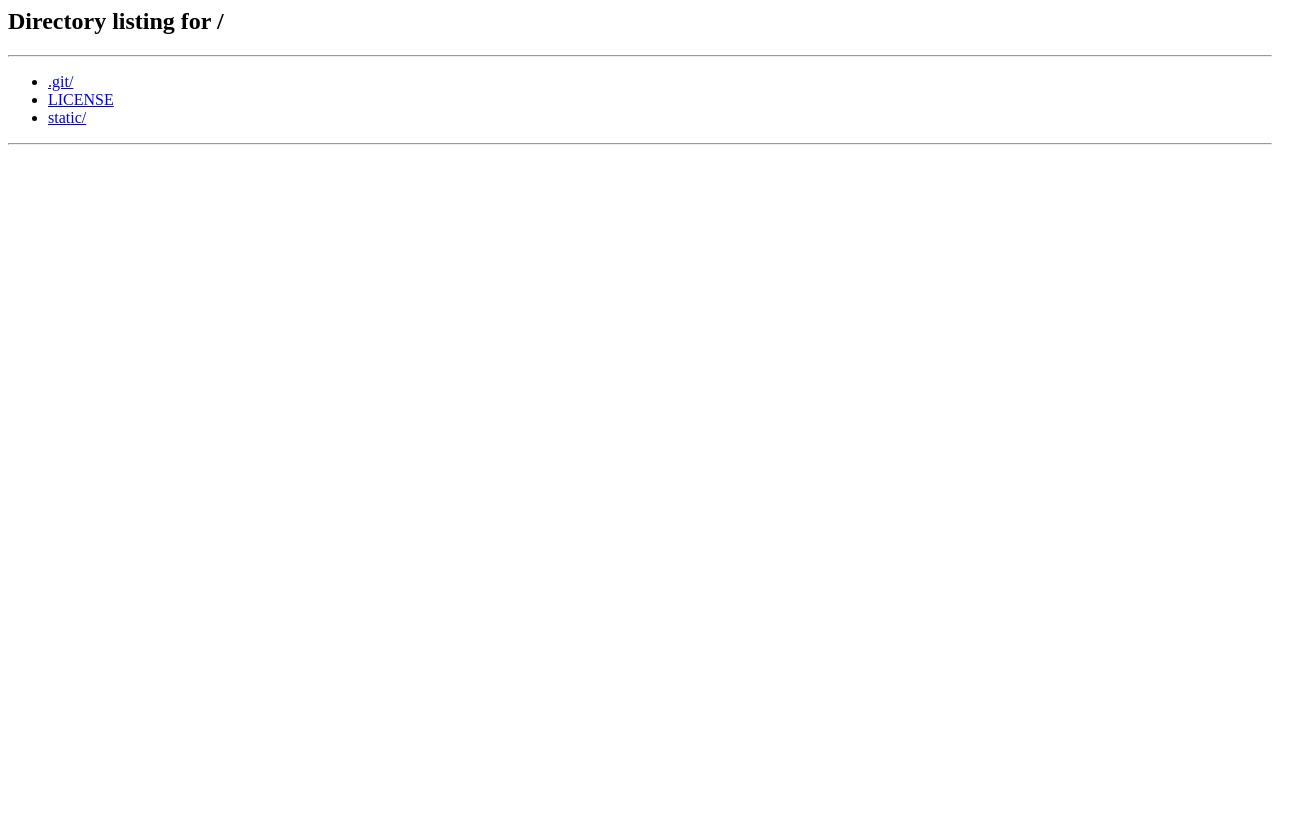
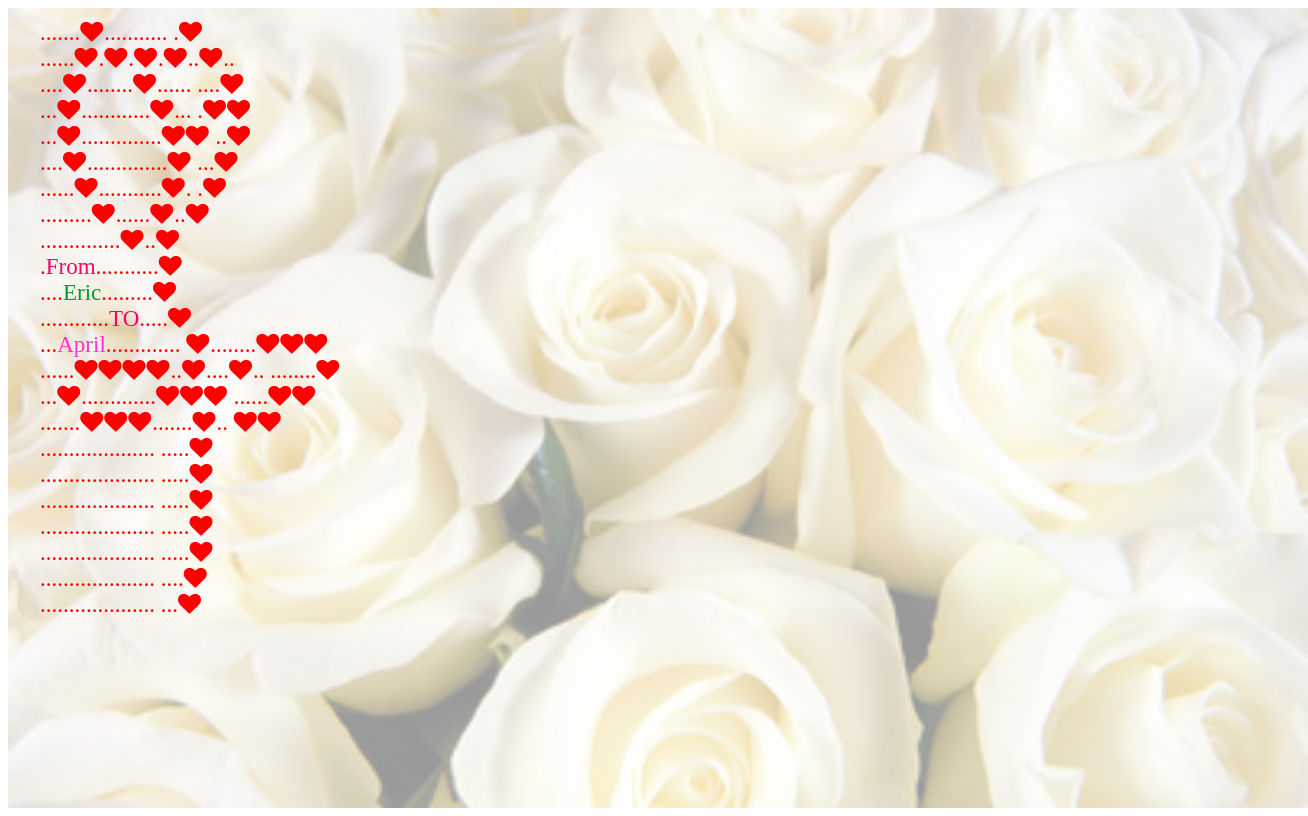
Before and after one commit to ekeric13/toYou, a plain HTML site: page index.html in a window 1280 px wide. Shown: the whole page, 1308 px wide, since content can reach past the window. Drawn offline with Linux system fonts and the light colour scheme.

Commit message:
Blog update at 2016-02-15 06:24:10

```diff
--- a/index.html
+++ b/index.html
@@ -1,11 +1,37 @@
-<head><title>Directory listing for /</title>
-</head><body>
-<h2>Directory listing for /</h2>
-<hr>
-<ul>
-<li><a href=".git/">.git/</a>
-</li><li><a href="LICENSE">LICENSE</a>
-</li><li><a href="static/">static/</a>
-</li></ul>
-<hr>
+<head>
+  <title></title>
+  <link rel="stylesheet" type="text/css" href="styles.css">
+  <link rel="stylesheet" type="text/css" href="https://cdnjs.cloudflare.com/ajax/libs/font-awesome/4.3.0/css/font-awesome.css">
+</head>
+<body>
+<img src="roses.jpg">
+<div id="main">
+<div class="red">  .......<span class="fa fa-heart"></span>........... .<span class="fa fa-heart"></span></div>
+<div class="red">......<span class="fa fa-heart"></span>.<span class="fa fa-heart"></span>.<span class="fa fa-heart"></span>.<span class="fa fa-heart"></span>..<span class="fa fa-heart"></span>..</div>
+<div class="red">....<span class="fa fa-heart"></span>........<span class="fa fa-heart"></span>...... ....<span class="fa fa-heart"></span></div>
+<div class="red">...<span class="fa fa-heart"></span>............<span class="fa fa-heart"></span>... .<span class="fa fa-heart"></span><span class="fa fa-heart"></span></div>
+<div class="red">...<span class="fa fa-heart"></span>..............<span class="fa fa-heart"></span><span class="fa fa-heart"></span> ..<span class="fa fa-heart"></span></div>
+<div class="red">....<span class="fa fa-heart"></span>..............<span class="fa fa-heart"></span> ...<span class="fa fa-heart"></span></div>
+<div class="red">......<span class="fa fa-heart"></span>...........<span class="fa fa-heart"></span>. .<span class="fa fa-heart"></span></div>
+<div class="red">.........<span class="fa fa-heart"></span>......<span class="fa fa-heart"></span>..<span class="fa fa-heart"></span></div>
+<div class="red">..............<span class="fa fa-heart"></span>..<span class="fa fa-heart"></span></div>
+<div class="red">.<span class="black">From</span>...........<span class="fa fa-heart"></span></div>
+<div class="red">....<span class="green">Eric</span>.........<span class="fa fa-heart"></span></div>
+<div class="red">............<span class="black">TO</span>.....<span class="fa fa-heart"></span></div>
+<div class="red">...<span class="pink">April</span>............. <span class="fa fa-heart"></span>........<span class="fa fa-heart"></span><span class="fa fa-heart"></span><span class="fa fa-heart"></span></div>
+<div class="red">......<span class="fa fa-heart"></span><span class="fa fa-heart"></span><span class="fa fa-heart"></span><span class="fa fa-heart"></span>..<span class="fa fa-heart"></span>....<span class="fa fa-heart"></span>.. ........<span class="fa fa-heart"></span></div>
+<div class="red">...<span class="fa fa-heart"></span>.............<span class="fa fa-heart"></span><span class="fa fa-heart"></span><span class="fa fa-heart"></span> ......<span class="fa fa-heart"></span><span class="fa fa-heart"></span></div>
+<div class="red">.......<span class="fa fa-heart"></span><span class="fa fa-heart"></span><span class="fa fa-heart"></span>.......<span class="fa fa-heart"></span>.. <span class="fa fa-heart"></span><span class="fa fa-heart"></span></div>
+<div class="red">.................... .....<span class="fa fa-heart"></span></div>
+<div class="red">.................... .....<span class="fa fa-heart"></span></div>
+<div class="red">.................... .....<span class="fa fa-heart"></span></div>
+<div class="red">.................... .....<span class="fa fa-heart"></span></div>
+<div class="red">.................... .....<span class="fa fa-heart"></span></div>
+<div class="red">.................... ....<span class="fa fa-heart"></span></div>
+<div class="red">.................... ...<span class="fa fa-heart"></span></div>
+</div>
+ <audio id="music" autoplay="autoplay">
+    <source src="music.mp3" type="audio/mpeg"></source>
+  </audio>
+   <script src="music.mp3"></script>
 </body>
--- /dev/null
+++ b/styles.css
@@ -0,0 +1,66 @@
+.red{
+  color: red;
+  margin-left: 20px;
+}
+
+.green{
+  color: #009933;
+}
+
+.black{
+  color: #FF0066;
+}
+
+.pink {
+  color: #FF33CC;
+}
+#main {
+   position: absolute;
+   top: 20px;
+   left: 20px;
+}
+/*#main:after {
+    content : "";
+    display: block;
+    position: absolute;
+    top: 0;
+    left: 0;
+    background-image: url("roses.jpg");
+    background-repeat: no-repeat;
+    background-attachment: fixed;
+    background-position: center;
+    width: 1000px;
+    height: 1000px;
+    opacity : 0.2;
+    z-index: -1;
+}*/
+/*#main {
+  font-size: 23px;
+  background: url("roses.jpg") no-repeat center center fixed;
+  -webkit-background-size: cover;
+  -moz-background-size: cover;
+  -o-background-size: cover;
+  background-size: cover;
+  opacity: 0.6;
+  z-index: -1;
+
+}*/
+div {
+  opacity: 1.0
+  z-index: 2;
+  font-size: 23px;
+}
+
+
+img {
+  opacity: 0.4;
+  z-index: -1;
+  width: 1300px;
+  height: 800px;
+}
+
+.fa-heart{
+  /*padding-left: 1px;*/
+  padding-right: 1px;
+  opacity: 1;
+}
```
Also changed, not shown: roses.jpg (added), 1 other file.
